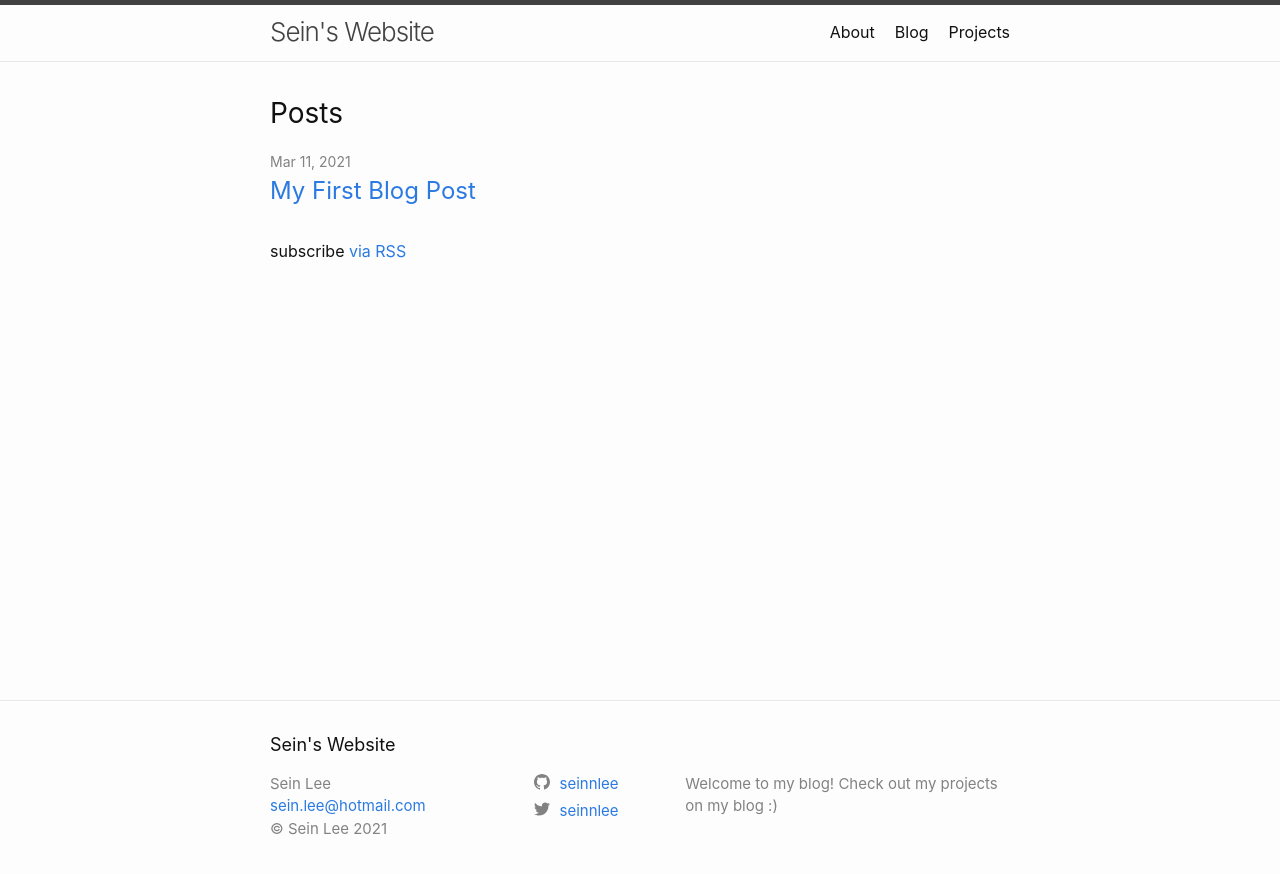
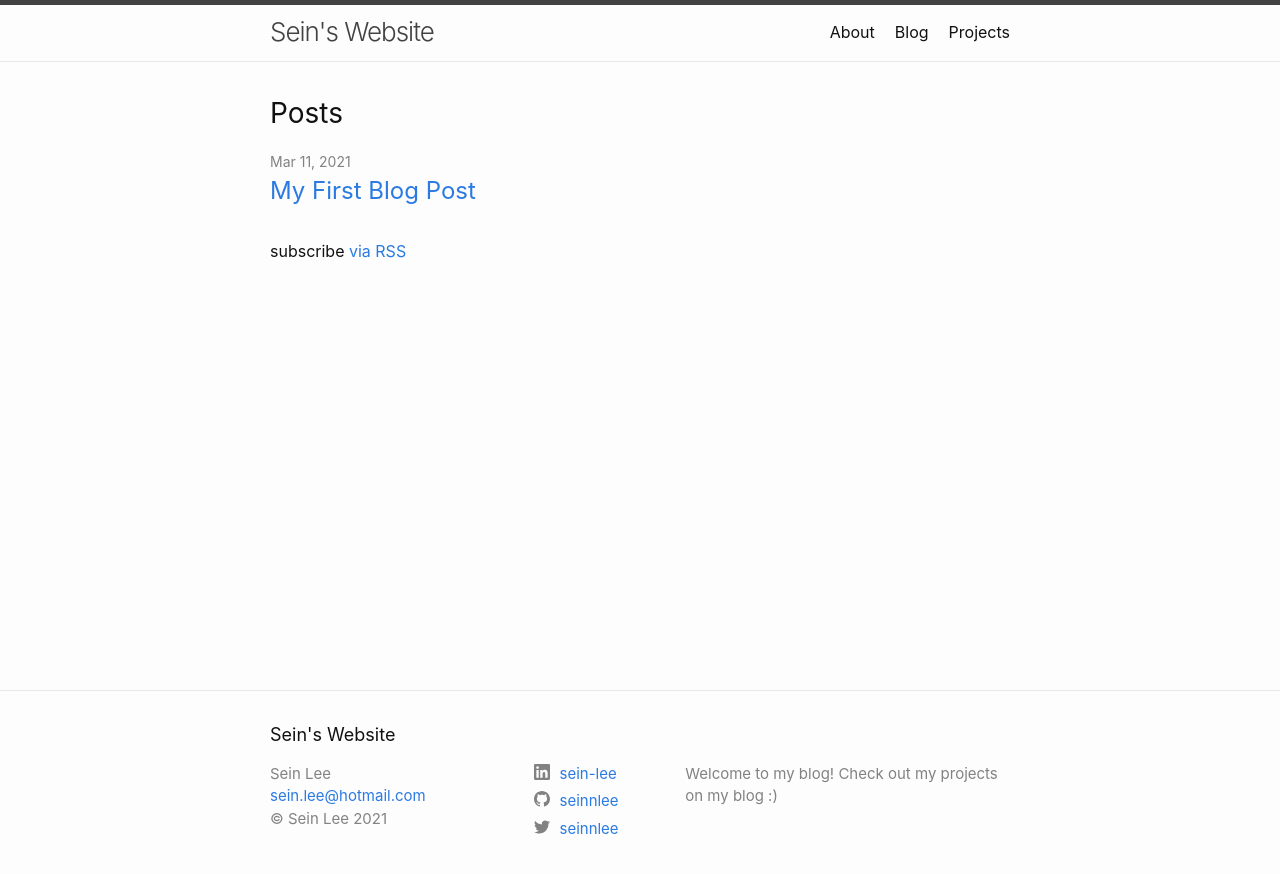
Before and after one commit to seinnlee/seinnlee.github.io, a Jekyll site: the page built from index.markdown, in a window 1280 px wide. Shown: the top 874 px of the page. Built offline with Jekyll 4.4.1, drawn with Linux system fonts in a browser that asks for light colours.

Commit message:
added linkedin

```diff
--- a/_config.yml
+++ b/_config.yml
@@ -25,11 +25,12 @@ description: >- # this means to ignore newlines until "baseurl:"
 baseurl: "" # the subpath of your site, e.g. /blog
 url: "http://seinnlee.github.io" # the base hostname & protocol for your site, e.g. http://example.com
 twitter_username: seinnlee
-github_username:  seinnlee
+github_username: seinnlee
 
 
 author: Sein Lee
 copyright: "Sein Lee"
+linkedin_username: sein-lee
 
 # Build settings
 
--- a/_includes/social.html
+++ b/_includes/social.html
@@ -2,9 +2,9 @@
   {%- if site.dribbble_username -%}<li><a href="https://dribbble.com/{{ site.dribbble_username| cgi_escape | escape }}"><svg class="svg-icon"><use xlink:href="{{ '/assets/minima-social-icons.svg#dribbble' | relative_url }}"></use></svg> <span class="username">{{ site.dribbble_username| escape }}</span></a></li>{%- endif -%}
   {%- if site.facebook_username -%}<li><a href="https://www.facebook.com/{{ site.facebook_username| cgi_escape | escape }}"><svg class="svg-icon"><use xlink:href="{{ '/assets/minima-social-icons.svg#facebook' | relative_url }}"></use></svg> <span class="username">{{ site.facebook_username| escape }}</span></a></li>{%- endif -%}
   {%- if site.flickr_username -%}<li><a href="https://www.flickr.com/photos/{{ site.flickr_username| cgi_escape | escape }}"><svg class="svg-icon"><use xlink:href="{{ '/assets/minima-social-icons.svg#flickr' | relative_url }}"></use></svg> <span class="username">{{ site.flickr_username| escape }}</span></a></li>{%- endif -%}
+  {%- if site.linkedin_username -%}<li><a href="https://www.linkedin.com/in/{{ site.linkedin_username| cgi_escape | escape }}"><svg class="svg-icon"><use xlink:href="{{ '/assets/minima-social-icons.svg#linkedin' | relative_url }}"></use></svg> <span class="username">{{ site.linkedin_username| escape }}</span></a></li>{%- endif -%}
   {%- if site.github_username -%}<li><a href="https://github.com/{{ site.github_username| cgi_escape | escape }}"><svg class="svg-icon"><use xlink:href="{{ '/assets/minima-social-icons.svg#github' | relative_url }}"></use></svg> <span class="username">{{ site.github_username| escape }}</span></a></li>{%- endif -%}
   {%- if site.instagram_username -%}<li><a href="https://instagram.com/{{ site.instagram_username| cgi_escape | escape }}"><svg class="svg-icon"><use xlink:href="{{ '/assets/minima-social-icons.svg#instagram' | relative_url }}"></use></svg> <span class="username">{{ site.instagram_username| escape }}</span></a></li>{%- endif -%}
-  {%- if site.linkedin_username -%}<li><a href="https://www.linkedin.com/in/{{ site.linkedin_username| cgi_escape | escape }}"><svg class="svg-icon"><use xlink:href="{{ '/assets/minima-social-icons.svg#linkedin' | relative_url }}"></use></svg> <span class="username">{{ site.linkedin_username| escape }}</span></a></li>{%- endif -%}
   {%- if site.pinterest_username -%}<li><a href="https://www.pinterest.com/{{ site.pinterest_username| cgi_escape | escape }}"><svg class="svg-icon"><use xlink:href="{{ '/assets/minima-social-icons.svg#pinterest' | relative_url }}"></use></svg> <span class="username">{{ site.pinterest_username| escape }}</span></a></li>{%- endif -%}
   {%- for mst in site.mastodon -%}{%- if mst.username and mst.instance -%}<li><a href="https://{{ mst.instance| cgi_escape | escape}}/@{{mst.username}}"><svg class="svg-icon"><use xlink:href="{{ '/assets/minima-social-icons.svg#mastodon' | relative_url }}"></use></svg> <span class="username">{{ mst.username|escape }}</span></a></li>{%- endif -%}{%- endfor -%}
   {%- if site.twitter_username -%}<li><a href="https://www.twitter.com/{{ site.twitter_username| cgi_escape | escape }}"><svg class="svg-icon"><use xlink:href="{{ '/assets/minima-social-icons.svg#twitter' | relative_url }}"></use></svg> <span class="username">{{ site.twitter_username| escape }}</span></a></li>{%- endif -%}
```
Also changed, not shown: 1 other file.
